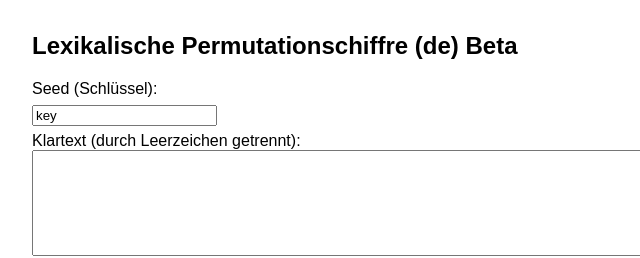
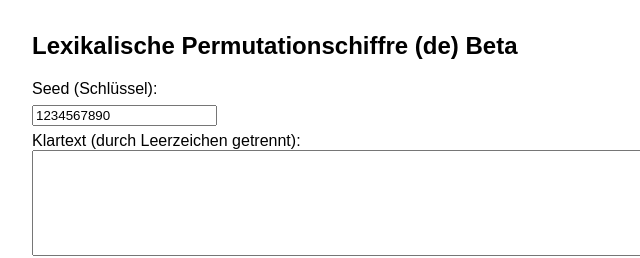
Before and after one commit to easypx/Lexikalische-Permutationschiffre, a plain HTML site: page index.html in a window 1280 px wide. Shown: the top 258 px of the page, 0-640 px from the left. Drawn offline with Linux system fonts and the light colour scheme; no server answers.

Commit message:
Update index.html

```diff
--- a/index.html
+++ b/index.html
@@ -14,7 +14,7 @@
 <h2>Lexikalische Permutationschiffre (de) Beta</h2>
 
 <label for="seed">Seed (Schlüssel):</label><br>
-<input type="text" id="seed" value="key"><br>
+<input type="text" id="seed" value="1234567890"><br>
 
 <label for="klartext">Klartext (durch Leerzeichen getrennt):</label><br>
 <textarea id="klartext"></textarea><br>
```
